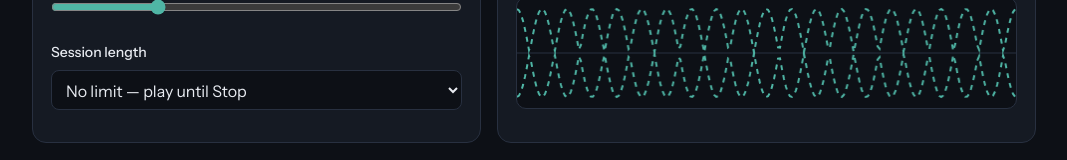
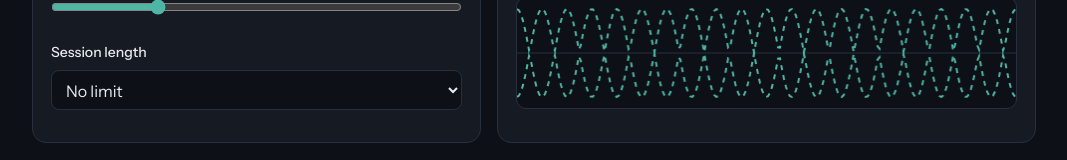
Before and after one commit to RISHABH12005/NeuroWave, a website: page index.html in a window 1280 px wide. Shown: the part 975-1135 px from the top of the page, without its empty margins (106-1173 px from the left). Drawn offline with Linux system fonts and the light colour scheme.

Commit message:
Shorten unlimited playback option label

```diff
--- a/index.html
+++ b/index.html
@@ -124,7 +124,7 @@ pre{background:var(--bg);border:1px solid var(--line);border-radius:8px;padding:
           <option value="300">5 minutes</option><option value="600">10 minutes</option>
           <option value="900">15 minutes</option><option value="1200">20 minutes</option>
           <option value="1800">30 minutes</option><option value="3600">60 minutes</option>
-          <option value="0" selected>No limit — play until Stop</option>
+          <option value="0" selected>No limit</option>
         </select>
       </div>
     </section>
```
